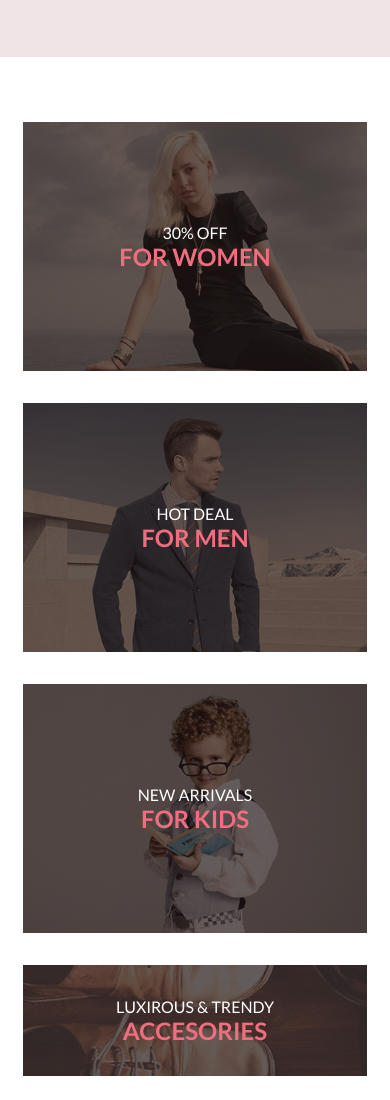
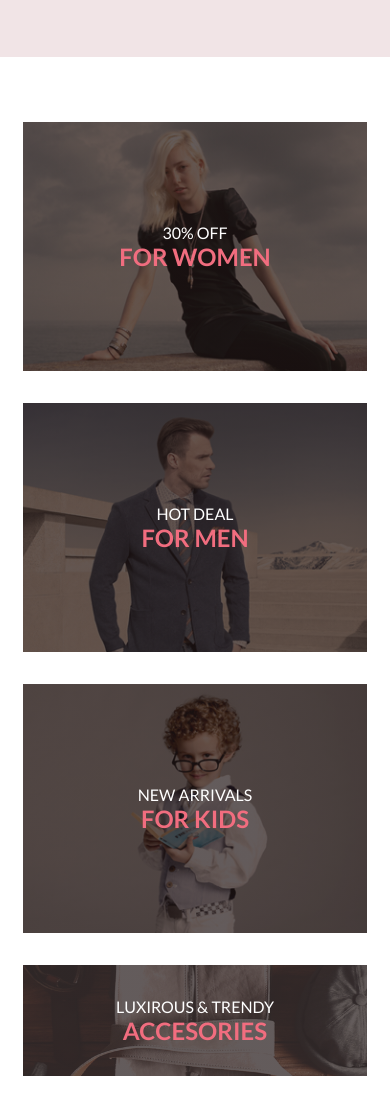
Before and after one commit to AlmostEazy/HTML_CSS, a plain HTML site: page hw_5/index.html in a window 390 px wide. Shown: the part 380-1480 px from the top of the page. Drawn offline with nearby package versions, Linux system fonts and the light colour scheme; files that its build step writes are made by us from their sources.

Commit message:
feat: add hw_6 files

```diff
--- a/hw_6/helper/media_767.scss
+++ b/hw_6/helper/media_767.scss
@@ -131,6 +131,14 @@
         gap: 59px;
     }
 
+    .reviews__items .rev__item .feedback .feedback__text {
+        font-size: 18px;
+    }
+
+    .reviews__items .rev__item .feedback .feedback__text .text__ital {
+        font-size: 18px;
+    }
+
     .reviews__items .rev__item .subscribe {
         gap: 22px;
     }
--- a/hw_6/helper/mixins.scss
+++ b/hw_6/helper/mixins.scss
@@ -27,7 +27,6 @@
 @mixin products_items ($width, $height) {
     width: $width;
     height: $height;
-    background-size: cover;
     display: flex;
     align-items: center;
     justify-content: center;
--- a/hw_6/style.scss
+++ b/hw_6/style.scss
@@ -172,24 +172,32 @@ body {
         grid-gap: 30px;
 
         .products__little__one {
-            @include products_items (360px, 260px);
+            @include products_items (100%, 260px);
             background: linear-gradient(rgba(33, 22, 22, 0.70), rgba(33, 22, 22, 0.70)), url(img/Layer_43.png);
+            background-size: cover;
+            background-position: center;
         }
 
         .products__little__two {
-            @include products_items (360px, 260px);
+            @include products_items (100%, 260px);
             background: linear-gradient(rgba(33, 22, 22, 0.70), rgba(33, 22, 22, 0.70)), url(img/Rectangle_30.png);
+            background-size: cover;
+            background-position: center;
         }
 
         .products__little__three {
-            @include products_items (360px, 260px);
+            @include products_items (100%, 260px);
             background: linear-gradient(rgba(33, 22, 22, 0.70), rgba(33, 22, 22, 0.70)), url(img/Rectangle_31.png);
+            background-size: cover;
+            background-position: center;
         }
 
         .products__big {
-            @include products_items (1140px, 180px);
+            @include products_items (100%, 180px);
             background: linear-gradient(rgba(33, 22, 22, 0.70), rgba(33, 22, 22, 0.70)), url(img/Rectangle_20.png);
             grid-column-start: span 3;
+            background-size: cover;
+            background-position: center;
         }
     }
 }
```
Also changed, not shown: hw_6/helper/media_767.css, hw_6/style.css, 2 other files.
